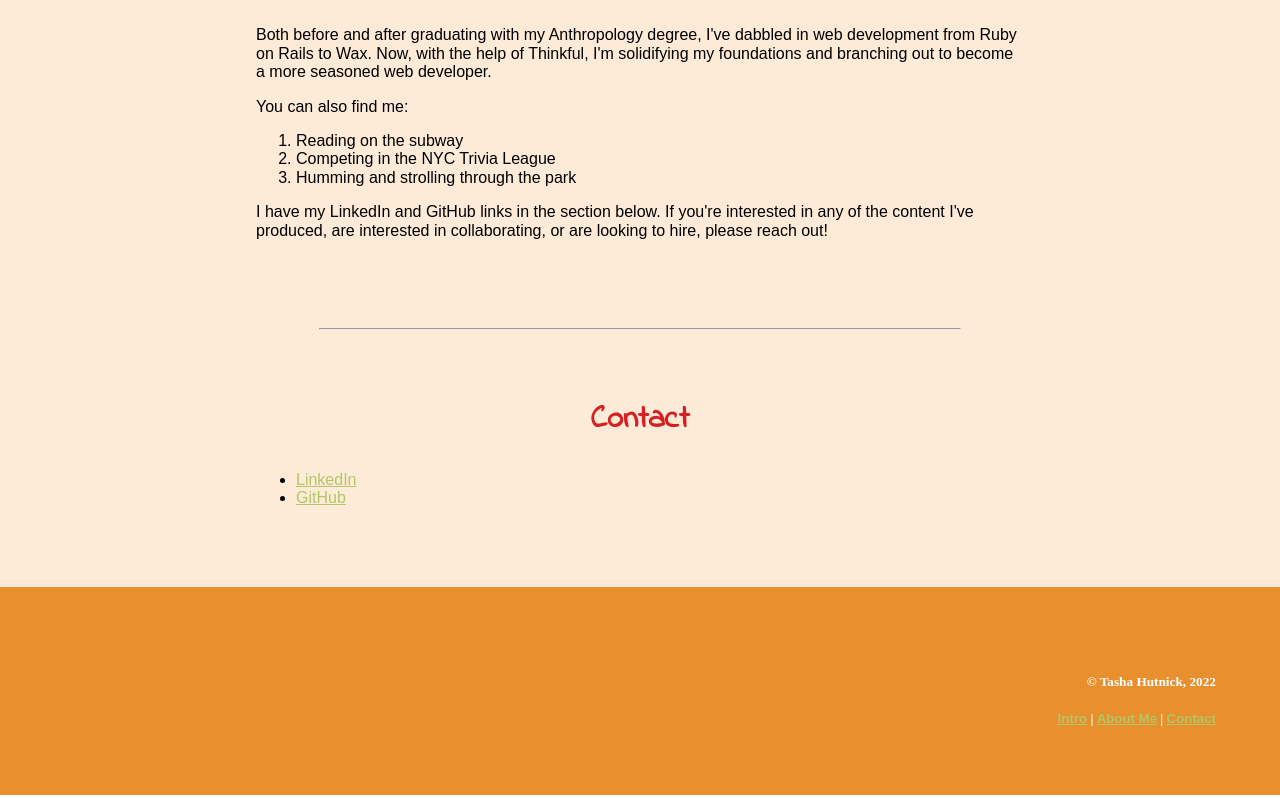
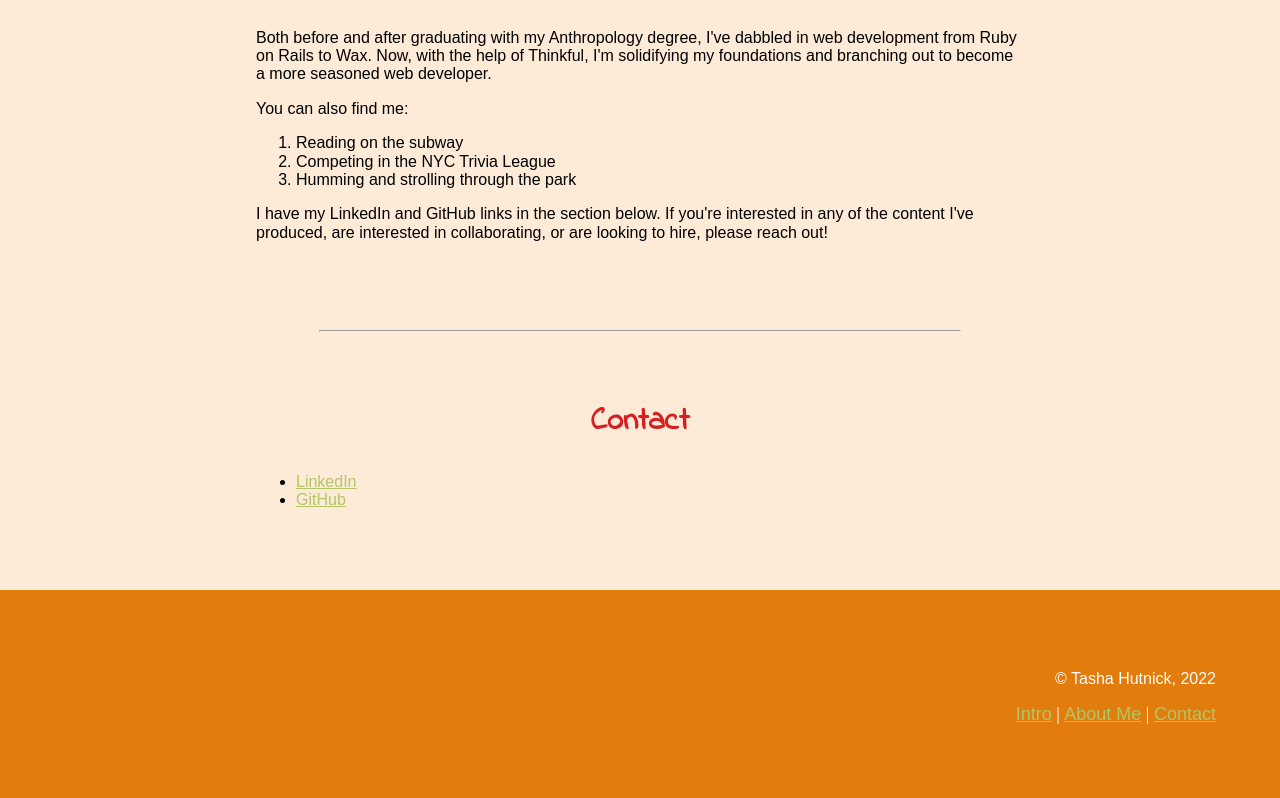
Before and after one commit to ahutnick/HutnickThinkfulPortfolio, a plain HTML site: page index.html in a window 1280 px wide. Shown: the part 1485-2283 px from the top of the page. Drawn offline with nearby package versions, Linux system fonts and the light colour scheme; a web font is replaced by a local one.

Commit message:
Fix units, header order, color contrast 1

```diff
--- a/index.html
+++ b/index.html
@@ -69,13 +69,11 @@
   </main>
   <!-- Footer (Copyright) and Navigation -->
   <footer>
-    <h5>&copy; Tasha Hutnick, 2022</h5>
+    <p>&copy; Tasha Hutnick, 2022</p>
     <nav>
-        <h5>
           <a href="#Intro">Intro</a> |
           <a href="#AboutMe">About Me</a> |
           <a href="#Contact">Contact</a>
-        </h5>
     </nav>
   </footer>
   <!-- Link in javascript script -->
--- a/style.css
+++ b/style.css
@@ -1,4 +1,3 @@
-
 /* Link attributes */
 a:link { color: #b3c565; }
 a:visited { color: #b3c565; }
@@ -19,7 +18,6 @@ h1 {
 h2 {
   font-family: "Georgia", sans-serif;
   font-size: 28px;
-  font-weight: 10px;
   line-height: 1.5px
 }
 
@@ -49,14 +47,13 @@ footer {
 }
 
 header, footer {
-  background: #e9902e;
+  background: #e27c0c;
   color: white;
 }
 
 header {
   margin: 0;
   padding: 5% 0;
-  height: 80;
 }
 
 main {
@@ -64,7 +61,7 @@ main {
 }
 
 nav {
-  font-size: 24;
+  font-size: 18px;
 }
 
 section {
```
